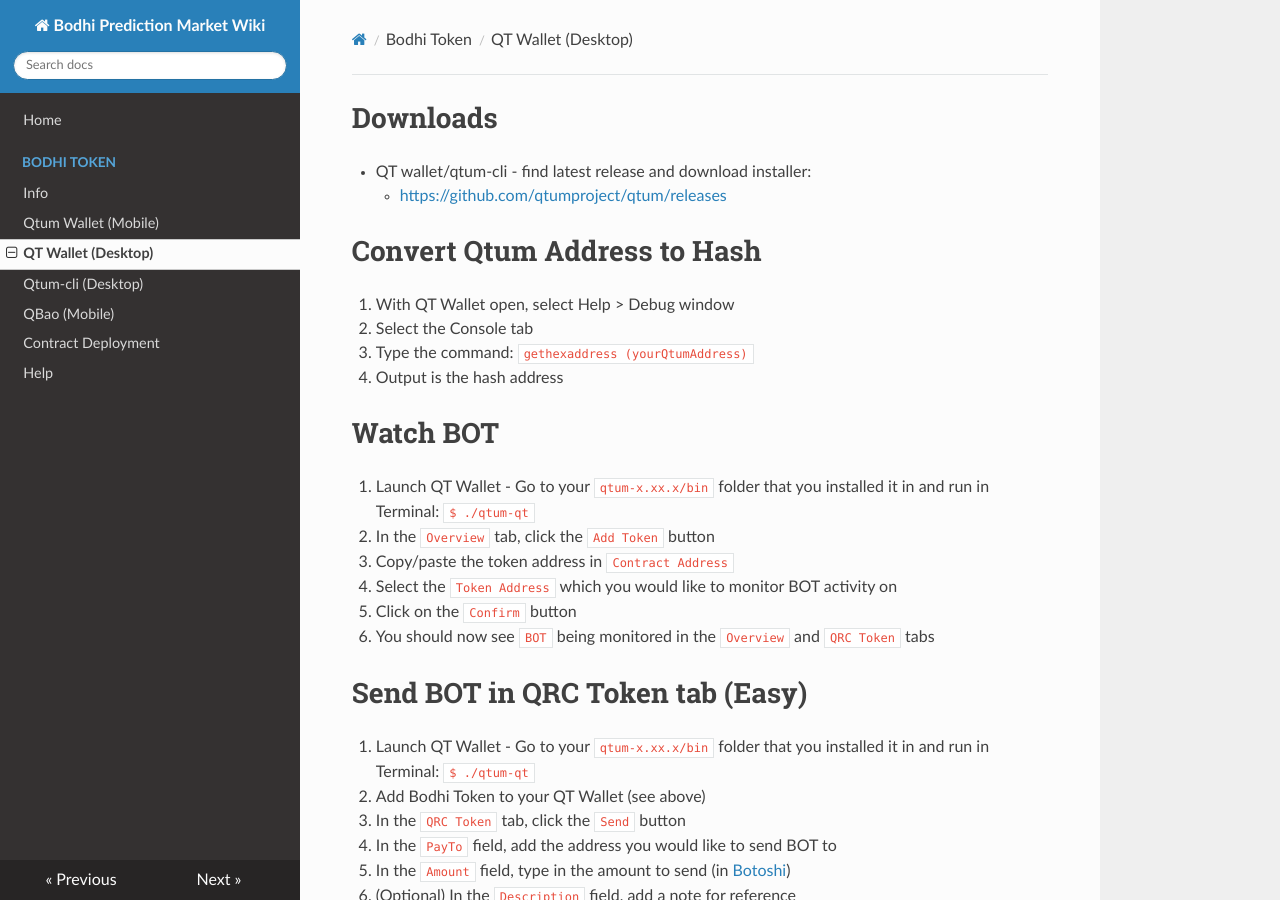
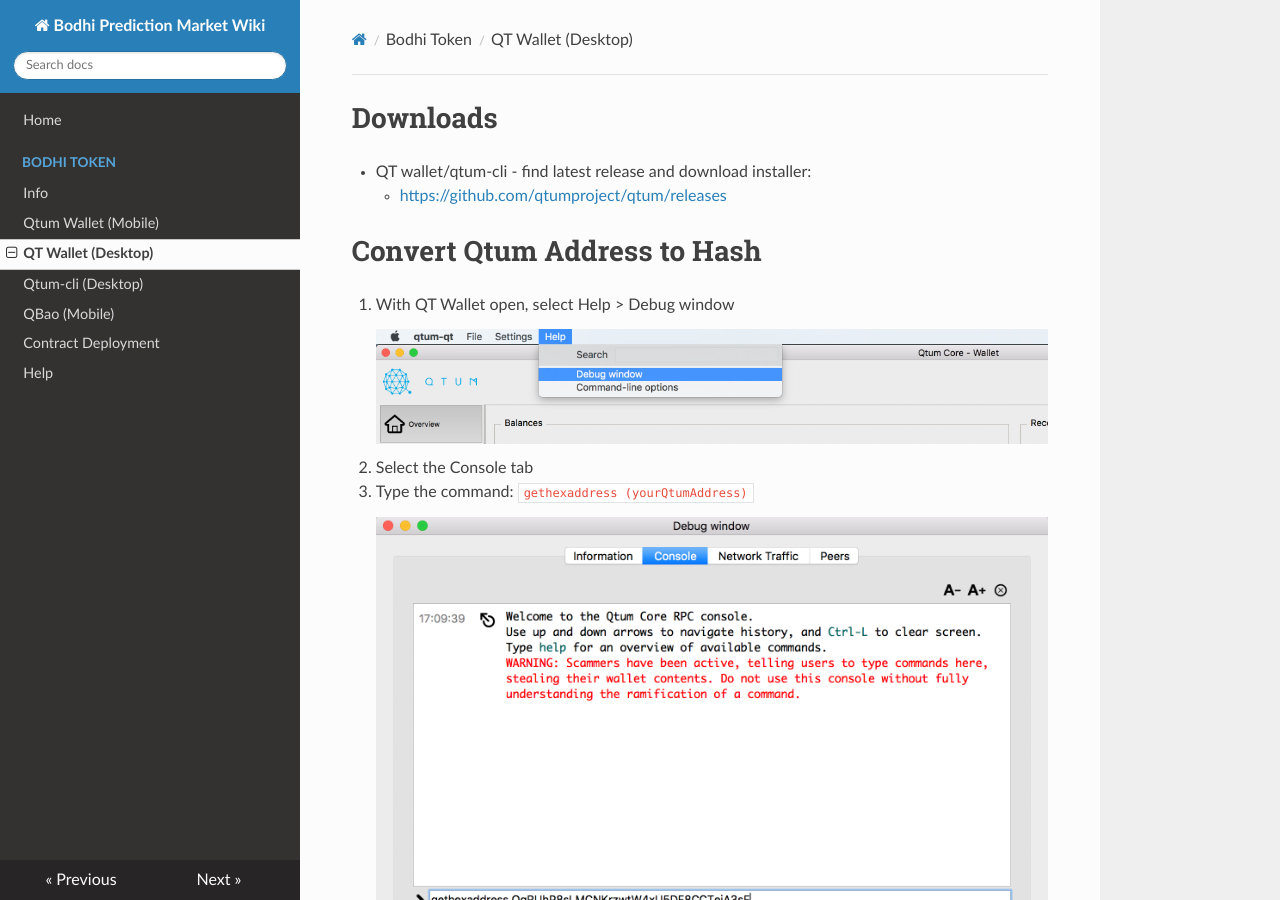
Before and after one commit to bodhiproject/wiki, an MkDocs documentation site: the page built from docs/bodhi_token/qt_wallet_desktop.md, in a window 1280 px wide and 900 px high. Built offline with MkDocs 1.6.1, drawn with Linux system fonts in a browser that asks for light colours; nearby versions of some CDN libraries; old or Windows-style settings are respelled for this version of MkDocs.

Commit message:
Add screenshots for convert address hash

```diff
--- a/docs/bodhi_token/qt_wallet_desktop.md
+++ b/docs/bodhi_token/qt_wallet_desktop.md
@@ -4,9 +4,17 @@
 
 # Convert Qtum Address to Hash
 1. With QT Wallet open, select Help > Debug window
+
+	![](../img/qt_wallet_convert_1.png)
+
 2. Select the Console tab
 3. Type the command: `gethexaddress (yourQtumAddress)`
+
+	![](../img/qt_wallet_convert_2.png)
+
 4. Output is the hash address
+
+	![](../img/qt_wallet_convert_3.png)
 
 # Watch BOT
 1. Launch QT Wallet - Go to your `qtum-x.xx.x/bin` folder that you installed it in and run in Terminal:
```
Also changed, not shown: docs/img/qt_wallet_convert_1.png (added), docs/img/qt_wallet_convert_2.png (added), docs/img/qt_wallet_convert_3.png (added), site/bodhi_token/qt_wallet_desktop/index.html, site/img/qt_wallet_convert_1.png (added), site/img/qt_wallet_convert_2.png (added), site/img/qt_wallet_convert_3.png (added), site/index.html, site/search/search_index.json.
